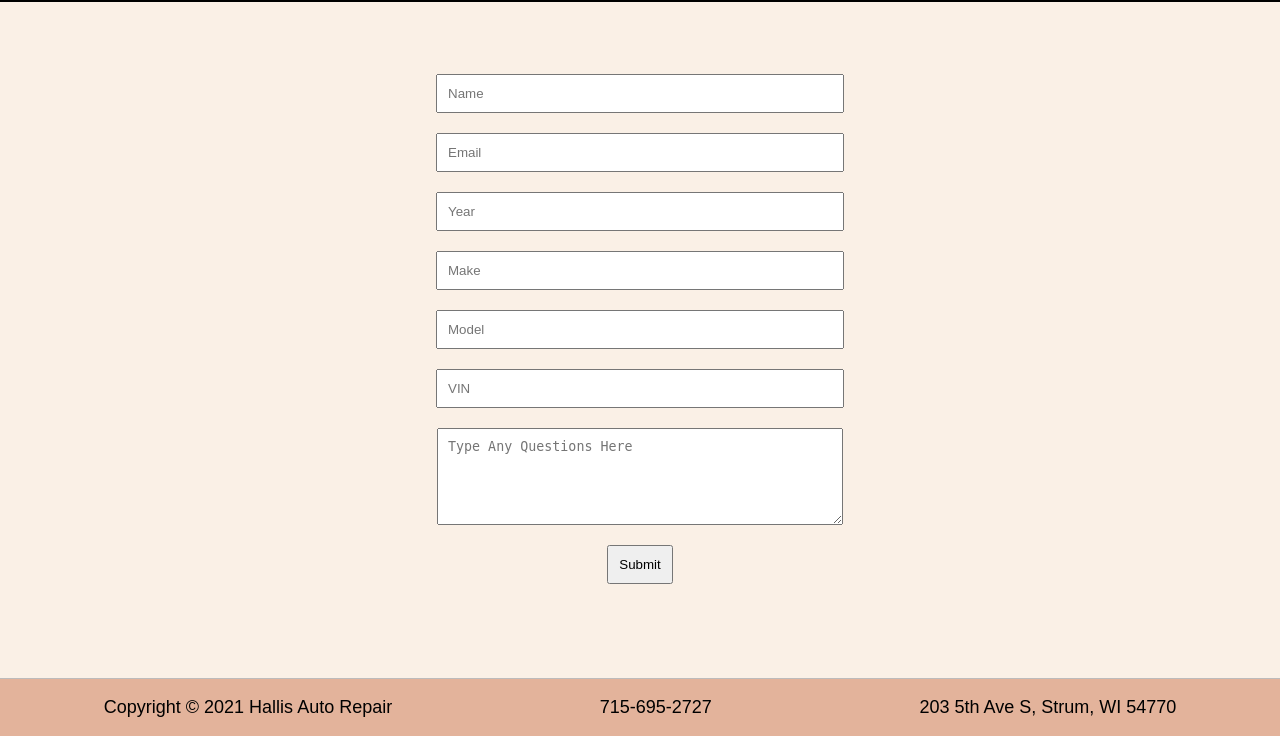
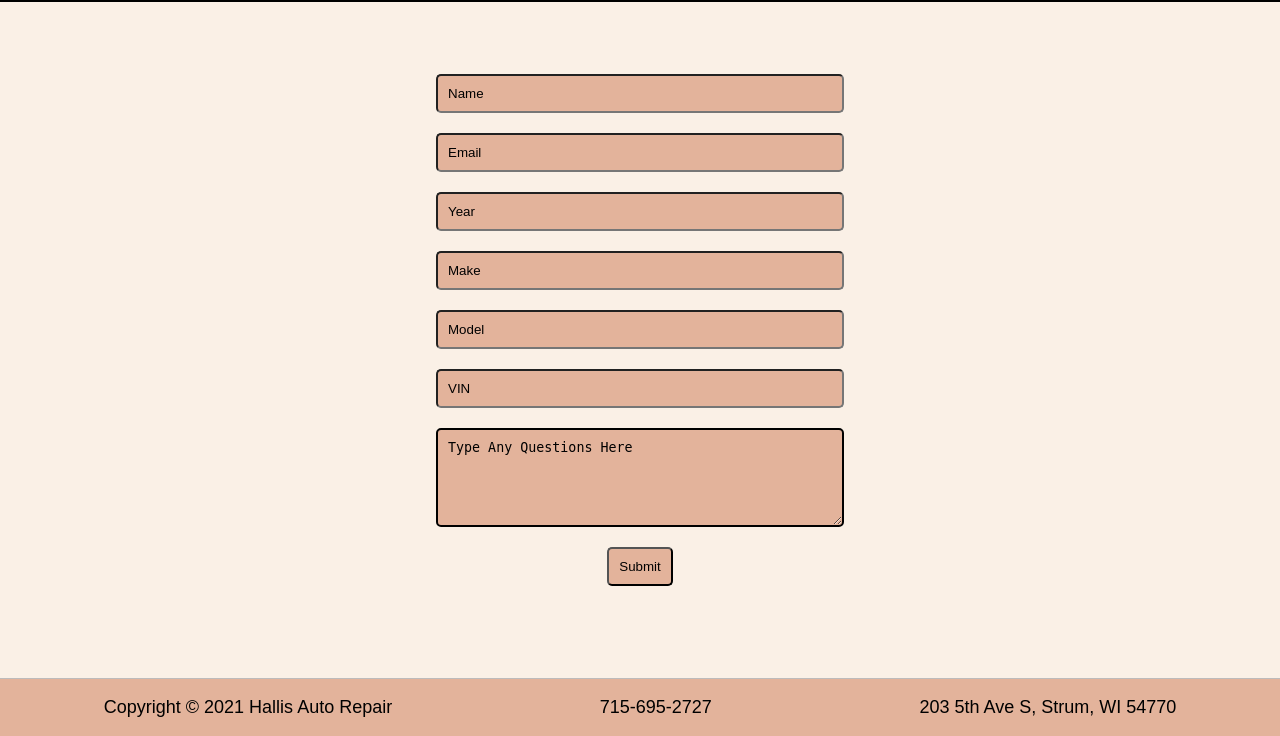
Before and after one commit to milesHerrick/web-systems, a PHP site: page /ask.html in a window 1280 px wide. Shown: the part 64-800 px from the top of the page. Run offline with PHP 8.4, Linux system fonts and the light colour scheme.

Commit message:
ask again

```diff
--- a/ask.css
+++ b/ask.css
@@ -22,17 +22,25 @@ form{
     width: 100%;
 }
 input[type=text]{
+
+    border-radius: 5px;
+    background-color: #e3b39b;
     padding: 10px;
     margin: 10px;
     width: 100%;
 }
 
 input[type=email]{
+    border-radius: 5px;
+    background-color: #e3b39b;
     padding: 10px;
     margin: 10px;
     width: 100%;
 }
 textarea{
+    border-radius: 5px;
+    background-color: #e3b39b;
+    border: 2px solid black;
     box-sizing: content-box;
     padding: 10px;
     margin: 10px;
@@ -40,7 +48,13 @@ textarea{
 }
 
 input[type=submit]{
+    border-radius: 5px;
+    background-color: #e3b39b;
     box-sizing: content-box;
     padding: 10px;
     margin: 10px;
 }
+
+::placeholder{
+    color:black;
+}
```
